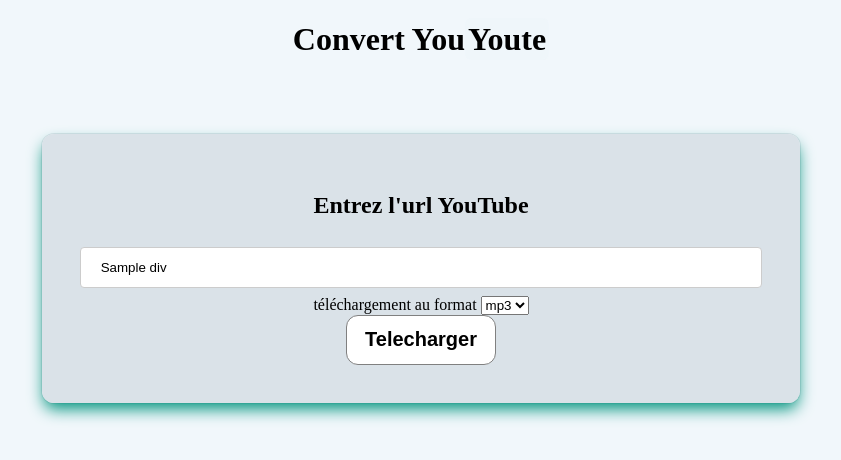
After one commit to Jolysyl20/Convert-Youtube, a Flask app: template templates/download.html in a window 1280 px wide. The commit adds this page. Shown: the top 460 px of the page, without its empty margins (219-1060 px from the left). Run offline with Flask 2, Linux system fonts and the light colour scheme; the template is opened without the code that fills it: most values are stand-ins (such as "Sample title", 1, 10 or a date in 2020).

Commit message:
Mise à niveau + ajout d'une méthode pour telecharger egalement les finchier MP4

```diff
--- a/app.py
+++ b/app.py
@@ -1,8 +1,12 @@
 import logging
+import os
+import asyncio
 import sys
 import youtube_dl
-from flask import Flask, request, send_file, render_template
-
+from coreIo import *
+from flask import Flask, request, send_file, render_template, send_from_directory
+from titleSong import titleDownload
+import time
 
 logging.basicConfig(stream=sys.stderr, level=logging.DEBUG)
 app = Flask(__name__)
@@ -10,36 +14,47 @@
 
 @app.route("/")
 def index():
+    delet = verif()
+    print(delet)
     return render_template('index.html')
+
+
+@app.route("/frame", methods=["GET", "POST"])
+def frame():
+    url = request.form['URL']
+    if not verifUrl(url):
+        return render_template('index.html', div="choisir un lien youtube")
+
+    return render_template('download.html', div=str(url))
 
 
 @app.route('/download_video', methods=["GET", "POST"])
 def download_video():
-    # je recupere le lien inscrit dans l'input
+    path = ""
+    ydl_opts = None
     youtube_url = request.form['URL']
-    # je renomme la musique au nom de l'app car un peu de pub ca mange pas de pain
-    name = 'youtube-convert'
-    # je declare les options de telechargement
-    ydl_opts = {
-        'format': 'bestaudio/best',
-        'outtmpl': "mp3/" + name + '.%(ext)s',
-        'postprocessors': [{
-            'key': 'FFmpegExtractAudio',
-            'preferredcodec': 'mp3',
-            'preferredquality': '192'
-        }],
-        'postprocessor_args': [
-            '-ar', '16000'
-        ],
-        'prefer_ffmpeg': True
-    }
-    # je declare le lien de telechargement afin de retourner le fichier à l'utilisateur
-    path ="mp3/" + name + '.mp3'
+    try:
+
+        verison = request.form['choix']
+        # je renomme la musique au nom de la musique et de l'app car un peu de pub ca mange pas de pain
+        name = titleDownload(youtube_url )
+        # je declare les options de telechargement
+        ydl_opts = choiseVerison(verison, name)
+        # je declare le lien de telechargement afin de retourner le fichier à l'utilisateur
+        path = verison + "/" + name + '.' + verison
+        with youtube_dl.YoutubeDL(ydl_opts) as ydl:
+            ydl.download([youtube_url])
+    except:
+        return render_template('index.html', div="une erreur est survenue")
     # declaration pour telecharger le lien youtube avec la configuration desiré
-    with youtube_dl.YoutubeDL(ydl_opts) as ydl:
-        ydl.download([youtube_url])
-    # je retourne le fichier telechargé
-    return send_file(path, as_attachment=True)
 
+    finally:
+        return render_template('complet.html', progress="Merci votre fichier " + verison, download = path, name = name )
 # set FLASK_APP=app.py
 # set FLASK_ENV=development
+@app.route('/uploads', methods=['GET', 'POST'])
+def download():
+    path = request.form['path']
+    return send_file(path, as_attachment=True)
+# set FLASK_APP=app.py
+# set FLASK_ENV=development
--- /dev/null
+++ b/coreIo.py
@@ -0,0 +1,104 @@
+import asyncio
+import os
+from datetime import datetime
+
+
+char_to_replace = {'b\'': '',
+                   '\\n': ' ',
+                   '\\n!': ''}
+
+
+def checkFileExistance(sPath):
+    if not os.path.exists(sPath):
+        print(sPath)
+        # os.makedirs(sPath)
+    return True
+
+
+def deleteFile(path, file):
+    fileToDelete = []
+    nbs = os.path.getmtime(path + file)
+    dt = datetime.now()
+    dif = dt.timestamp() - nbs
+    if dif > 7200:
+        fileToDelete.append(file)
+        os.remove(path + file)
+    print(fileToDelete)
+    return fileToDelete
+
+
+def verif():
+    path = os.listdir()
+    print(path)
+    oDelete = []
+    oFichiers = []
+    for p in path:
+        print(p)
+        if str(p) == 'mp3':
+            print(p)
+            sPath = 'mp3/'
+            mp3 = os.listdir(sPath)
+
+            for fichier in mp3:
+                oDelete = deleteFile(sPath , fichier)
+
+        if p == 'mp4':
+            print(p)
+            sPath = 'mp4/'
+            mp4 = os.listdir(sPath)
+
+            for fichier in mp4:
+                oDelete = deleteFile(sPath , fichier)
+
+    return oDelete
+
+
+def verifUrl(url):
+    try:
+        result = False
+        if "/" in url:
+            if "www.youtube.com" in url:
+                result = True
+        return result
+    except Exception as E:
+        print("Probleme %s sur URL " % str(E))
+
+
+def choiseVerison(version, name):
+    ydl_opts = None
+    if str(version) == 'mp3':
+        ydl_opts = {
+            'format': 'bestaudio/best',
+            'outtmpl': "mp3/" + name + '.%(ext)s',
+            'postprocessors': [{
+                'key': 'FFmpegExtractAudio',
+                'preferredcodec': 'mp3',
+                'preferredquality': '192'
+            }],
+            'postprocessor_args': [
+                '-ar', '16000'
+            ],
+            'prefer_ffmpeg': True
+        }
+    else:
+        ydl_opts = {
+            'format': 'bestvideo[height<=480]+bestaudio/best[height<=480]',
+            'videoformat': "mp4",
+            'outtmpl': "mp4/" + name + '.%(ext)s',
+            'writethumbnail': True,
+            'writesubtitles': True,
+            'writeautomaticsub': True,
+            'subtitleslangs': 'en',
+            'postprocessors': [{
+                'key': 'FFmpegExtractAudio',
+                'preferredcodec': 'mp4',
+
+            }],
+
+        }
+    return ydl_opts
+
+
+async def say_after(delay, what):
+    await asyncio.sleep(delay)
+    print(what)
--- a/static/css/style.css
+++ b/static/css/style.css
@@ -46,9 +46,56 @@
   float: right;
   margin-right: 10%;
 }
+
 .tube{
-    color: white;
+	border: 1px solid #f0f6fbe0;
+	border-radius : 12px;
+    color: black;
     padding: 2px;
     border-radius: 6px;
+    background-color: #f0f6fbe0;
+    transition: 500ms ease-in-out;
+}
+.tube:hover {
+    color: white;
     background-color: red;
+    box-shadow: 20px 5px 0 #0f0b0aa3, -20px -5px 0 #0f0b0aa3;
 }
+
+.tube:focus {
+	outline: none;
+}
+.noselect {
+  -webkit-touch-callout: none;
+    -webkit-user-select: none;
+     -khtml-user-select: none;
+       -moz-user-select: none;
+        -ms-user-select: none;
+            user-select: none;
+		-webkit-tap-highlight-color: transparent;
+}
+
+.button {
+	width: 150px;
+	height: 50px;
+	cursor: pointer;
+	font-size: 20px;
+	font-weight: bold;
+	color: black;
+	background: white;
+	border: 1px solid grey;
+	border-radius : 12px;
+	transition: 500ms ease-in-out
+
+
+}
+
+.button:hover {
+	box-shadow: 20px 5px 0 red, -20px -5px 0 red;
+	transition: 700ms ease-in-out
+
+}
+
+.button:focus {
+	outline: none;
+}
--- /dev/null
+++ b/templates/download.html
@@ -0,0 +1,38 @@
+<!DOCTYPE html>
+<html lang="fr">
+<head>
+    <meta charset="UTF-8">
+    <link rel="stylesheet" href="{{ url_for('static', filename='css/style.css') }}">
+    <title>Convert Youtube</title>
+</head>
+<body>
+        <h1 class="title">Convert You<span class="tube">Youte</span></h1>
+        <div class="urlAndVersion box">
+        <form method="post" name="urlVersion"  action='/download_video'>
+            <h2 class="explication"> Entrez l'url YouTube</h2>
+            <div>
+            <input type="text" name='URL' class="inputUrl" value="{{div}}" required/><br>
+            </div>
+            <label for="choix">téléchargement au format</label>
+              <select id="choix" name="choix">
+                <option value="mp3">mp3</option>
+                <option value="mp4">mp4</option>
+              </select>
+
+            <div>
+            <input type="submit" onclick="change()" id="my_field" name="envoyer" class="button" value="Telecharger">
+            </div>
+            <div>
+
+            </div>
+        </form>
+
+        </div>
+<script>
+function change(){
+	var txt = "Recherche";
+	document.getElementById("my_field").value = txt;
+}
+</script>
+</body>
+</html>
--- a/test.py
+++ /dev/null
@@ -1,3 +0,0 @@
-from pytube import YouTube
-
-YouTube('https://youtu.be/9bZkp7q19f0').streams.first().download()
```
Also changed, not shown: templates/complet.html (added, +21 -0 lines), templates/index.html (+5 -12 lines), titleSong.py (added, +13 -0 lines).
